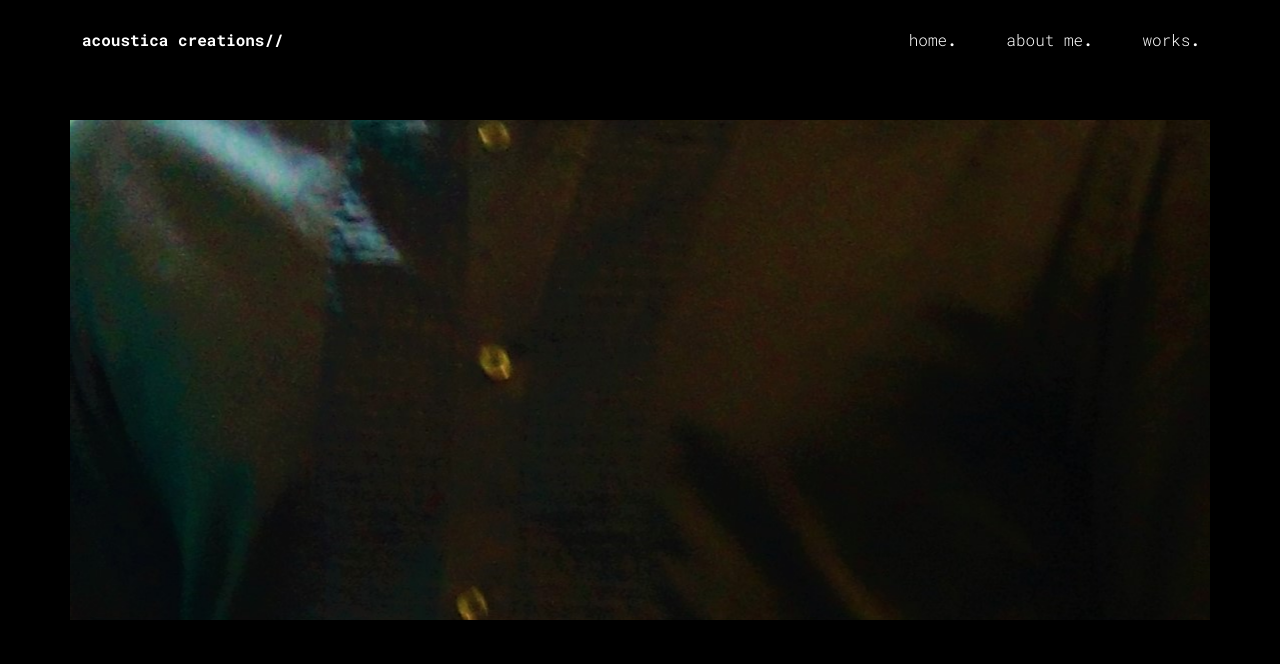
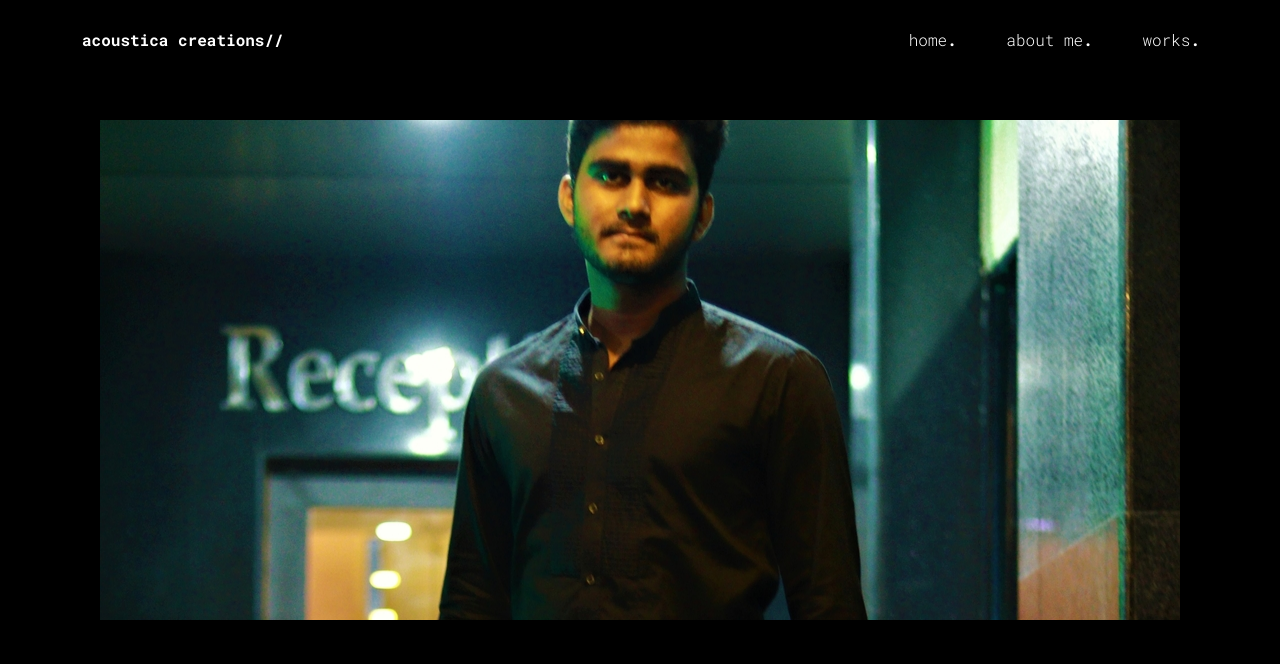
Before and after one commit to acoustica-creations/acoustica-creations.github.io, a plain HTML site: page about.html in a window 1280 px wide. Shown: the top 664 px of the page. Drawn offline with nearby package versions, Linux system fonts and the light colour scheme.

Commit message:
Add files via upload

```diff
--- a/style.css
+++ b/style.css
@@ -518,7 +518,7 @@ h6 {
 }
 
 .image {
-      background: url(profile-img.jpeg) no-repeat 50% 70%;
+      background: url(profile-img.jpg) no-repeat 50% 70%;
 }
 
 /*--------------- contact form --------------- */
```
